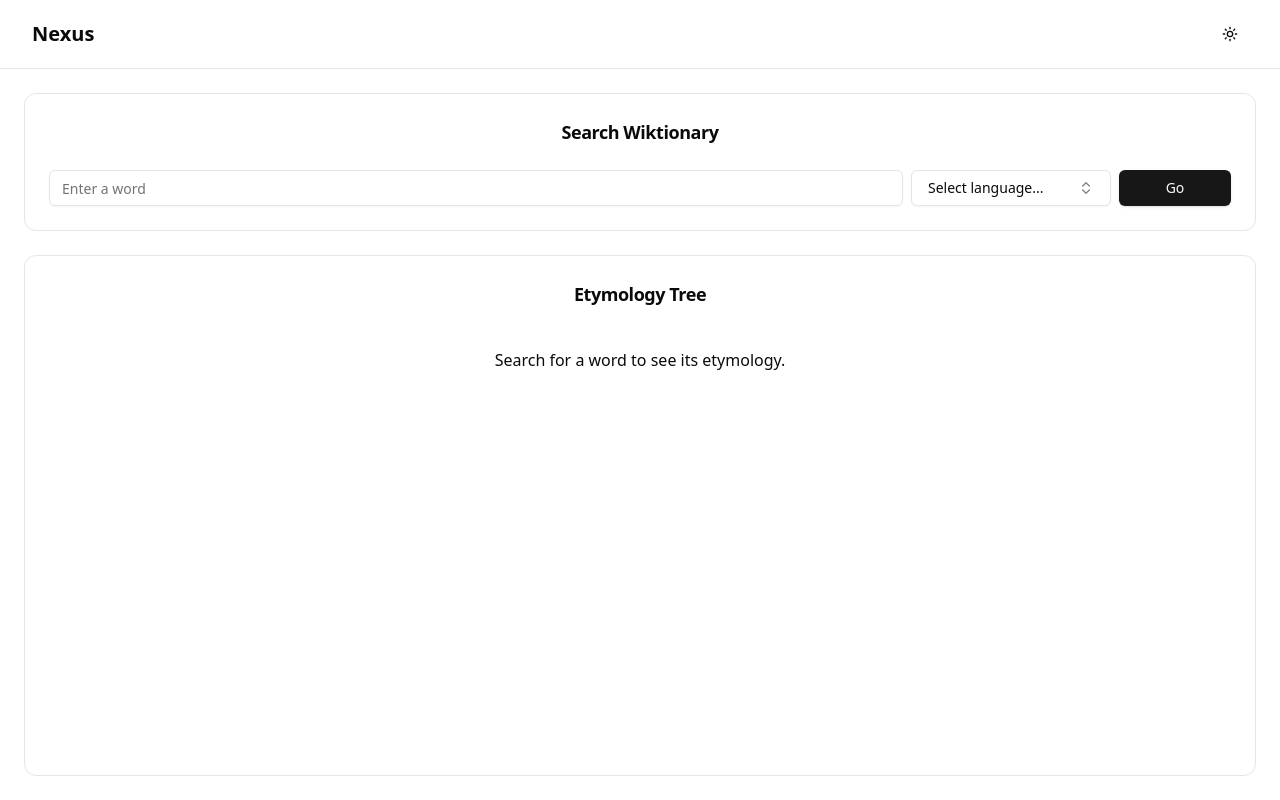
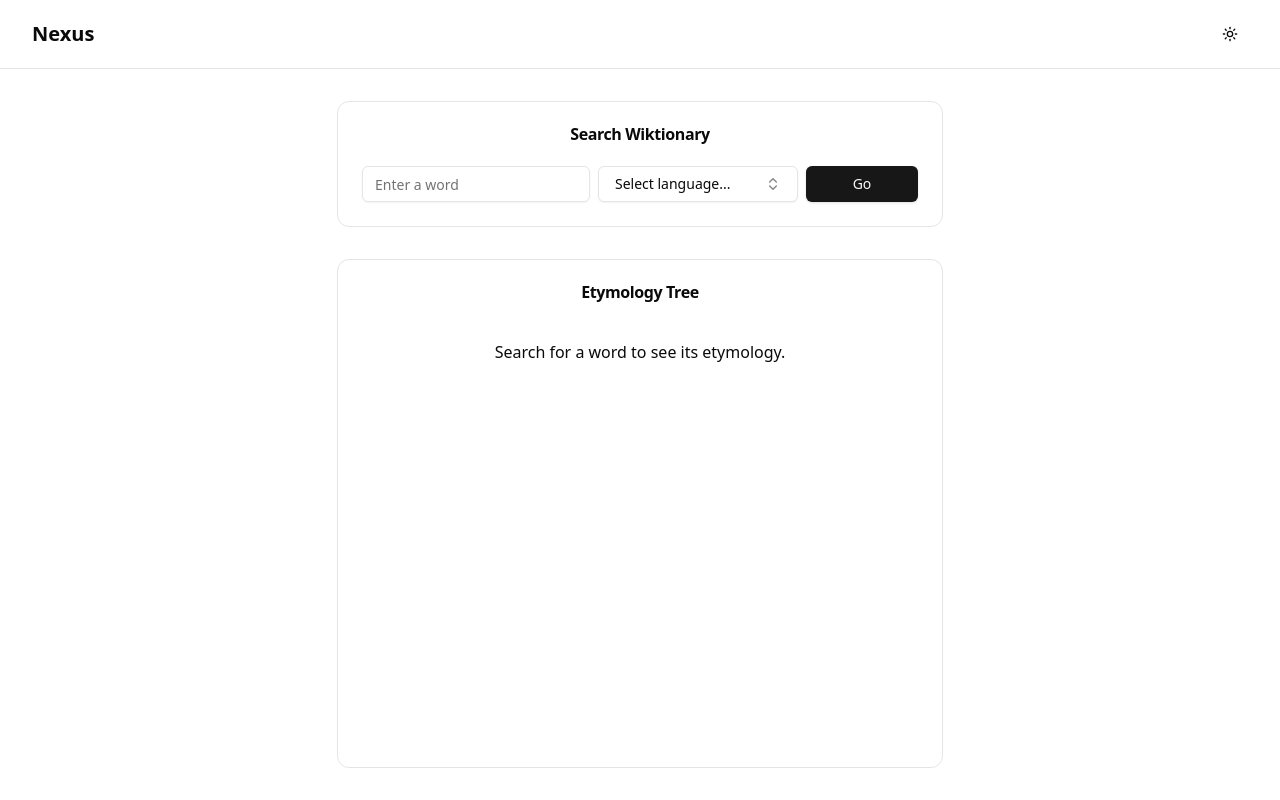
Before and after one commit to lozanocampillod/nexus, a Next.js app: page / in a window 1280 px wide. Built offline with nearby package versions, Linux system fonts and the light colour scheme.

Commit message:
smol tweaks to layout (fix grok3 breaking the layout)

```diff
--- a/src/app/layout.tsx
+++ b/src/app/layout.tsx
@@ -43,11 +43,11 @@ export default function RootLayout({
             <ThemeToggle />
           </header>
 
-          <div className="flex flex-col md:flex-row flex-1 overflow-hidden">
-            <main className="flex-1 flex flex-col p-4 md:p-6 overflow-y-auto">
-              <Card className="w-full mb-4 md:mb-6">
+          <main className="flex-1 max-w-screen-xl mx-auto p-4 md:p-8">
+            <div className="flex flex-col h-full gap-8 items-center">
+              <Card className="w-full">
                 <CardHeader>
-                  <CardTitle className="text-center text-base md:text-lg">
+                  <CardTitle className="text-center">
                     Search Wiktionary
                   </CardTitle>
                 </CardHeader>
@@ -56,20 +56,17 @@ export default function RootLayout({
                 </CardContent>
               </Card>
 
-              <Card className="flex-1 w-full min-h-0">
-                <CardHeader>
-                  <CardTitle className="text-center text-base md:text-lg">
-                    Etymology Tree
-                  </CardTitle>
+              <Card className="flex-1 flex flex-col min-h-0 w-full">
+                <CardHeader className="shrink-0">
+                  <CardTitle className="text-center">Etymology Tree</CardTitle>
                 </CardHeader>
                 <CardContent className="flex-1 overflow-y-auto p-4">
                   {children}
                 </CardContent>
               </Card>
-            </main>
-
+            </div>
             <WordInfoSheet className="min-w-[50vw] border-l border-gray-300 p-8 overflow-y-auto" />
-          </div>
+          </main>
         </ThemeProvider>
       </body>
     </html>
```
